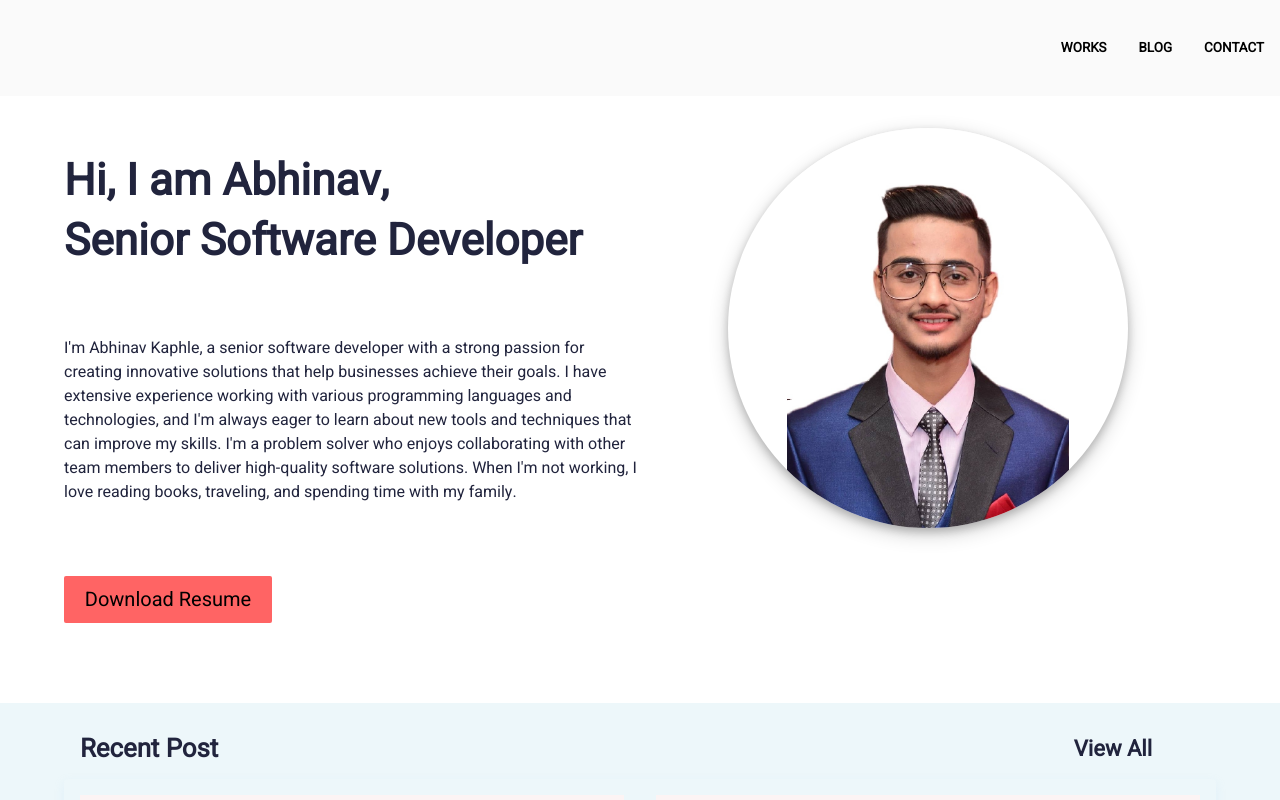
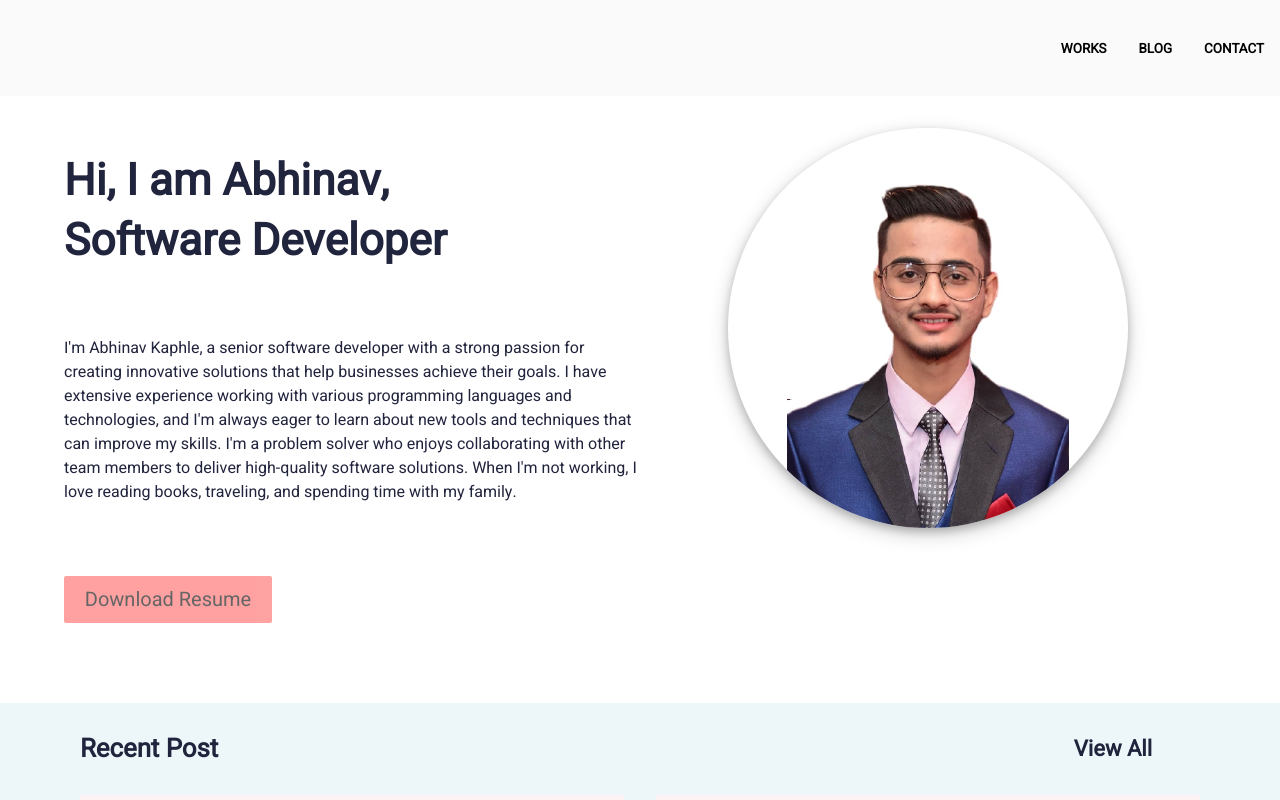
Before and after one commit to dupilop/my-portfolio, a Next.js app: page / in a window 1280 px wide. Shown: the top 800 px of the page. Built offline with nearby package versions, Linux system fonts and the light colour scheme.

Commit message:
small animations added

```diff
--- a/src/pages/common/downloadResume.module.scss
+++ b/src/pages/common/downloadResume.module.scss
@@ -9,8 +9,6 @@ $leftAlign: 15rem;
     width: 208px;
     height: 47px;
     margin-bottom: 2rem;
-    // margin-left: 15rem;
-
     .downloadButton{
         width: 208px;
         height: 47px;
@@ -22,7 +20,11 @@ $leftAlign: 15rem;
         line-height: 29px;
         font-weight: 500;
         border: none;
+        cursor:pointer;
+        opacity: 0.6;
+        transition: 0.3s;
     }
+    .downloadButton:hover {opacity: 1}
 }
 
 @import 'responsive';
--- a/src/pages/common/downloadResume.tsx
+++ b/src/pages/common/downloadResume.tsx
@@ -1,10 +1,13 @@
 import styles from './downloadResume.module.scss';
 
 const DownloadResume = () => {
+    const file = '/resume_abhinav.pdf';
     return(
         <>
             <div className={styles.download}>
+            <a href={file} rel="noopener noreferrer" target="_blank">
                 <button className={styles.downloadButton}>Download Resume</button>
+                </a>
             </div>
         </>
     )
--- a/src/pages/common/footer.module.scss
+++ b/src/pages/common/footer.module.scss
@@ -1,6 +1,5 @@
 .footer{
     height: 5rem;
-    /* background: red; */
     color: #a73131;
     margin-bottom: 2rem;
     display: flex;
@@ -15,6 +14,10 @@
         h6{
             font-size: large;
             font-weight: bold;
+            cursor: pointer;
+        }
+        h6:hover{
+            box-shadow: 0px 0px 20px rgba(52, 57, 59, 0.25);
         }
     }
     .copywriteText{
--- a/src/pages/common/homepage/featuredWorkSlider.tsx
+++ b/src/pages/common/homepage/featuredWorkSlider.tsx
@@ -22,7 +22,6 @@ const FeaturedWorkSlider: React.FC<WorkSlider> = ({title, createYear, category,
                     objectFit="contain"
                     layout="fill"
                     priority
-                    // priority
                     />
                 </div>
                 <div className={styles.content}>
--- a/src/pages/common/homepage/styles/featuredWork.module.scss
+++ b/src/pages/common/homepage/styles/featuredWork.module.scss
@@ -4,8 +4,6 @@ $background: #ffffff;
 $text: #21243D;
 .featuredWorkContainer{
     background: $background;
-    // padding-left: 15rem;
-    // padding: 0 15rem;
     padding-top: 1rem;
     padding-bottom: 5rem;
 
--- a/src/pages/common/homepage/styles/featuredWorkSlider.module.scss
+++ b/src/pages/common/homepage/styles/featuredWorkSlider.module.scss
@@ -12,6 +12,7 @@ $text: #21243D;
     height: 14rem;
     padding: 1rem;
     align-items: center;
+    cursor: pointer;
     .featuredImage{
         height: 100%;
         display: flex;
@@ -25,10 +26,13 @@ $text: #21243D;
         flex-direction: column;
         gap: 1rem;
         width: 80%;
-        // padding-right: 15rem;
 
     }
 }
 
+.featuredWorkSliderContainer:hover{
+    box-shadow: 0px 0px 20px rgba(52, 57, 59, 0.25);
+}
+
 
 @import '../../responsive';
--- a/src/pages/common/homepage/styles/recentPostSlider.module.scss
+++ b/src/pages/common/homepage/styles/recentPostSlider.module.scss
@@ -7,6 +7,7 @@ $rightAlign: 15rem;
     height: 396px;
     font-size: larger;
     position: relative;
+
     .recentPostInside{
         position: absolute;
         left: 0;
@@ -14,20 +15,40 @@ $rightAlign: 15rem;
         width: 100%;
         background: $background;
         height: 100%;
-        // padding: 0 15rem;
-
         .header{
             display: flex;
             justify-content: space-between;
             color: $text;
             padding-left: $leftAlign;
-            // padding-right: $rightAlign;
             padding-top: 1rem;
             font-family: 'Heebo';
             font-style: normal;
             font-weight: 400;
             font-size: 22px;
             line-height: 60px;
+            h4{
+                display: inline-block;
+                position: relative;
+                cursor: pointer;
+            }
+            h4::after {
+                content: '';
+                position: absolute;
+                width: 100%;
+                transform: scaleX(0);
+                height: 2px;
+                bottom: 0;
+                left: 0;
+                background-color: #0087ca;
+                transform-origin: bottom right;
+                transition: transform 0.5s ease-out;
+              }
+
+              h4:hover::after {
+                background: red;
+                transform: scaleX(1);
+                transform-origin: bottom left;
+              }
         }
         .main{
             display: flex;
@@ -37,9 +58,9 @@ $rightAlign: 15rem;
             padding-right: $leftAlign;
             padding-top: 1rem;
             gap: 2rem;
-            box-shadow: 0px 4px 10px rgba(187, 225, 250, 0.25);
             border-radius: 4px;
         }
+
     }
 }
 
--- a/src/pages/common/homepage/styles/sliderBox.module.scss
+++ b/src/pages/common/homepage/styles/sliderBox.module.scss
@@ -6,10 +6,9 @@ $text: #A73131;
     background: $background;
     display: flex;
     justify-content: space-around;
-    /* align-items: center; */
     flex-direction: column;
     padding: 2rem 3rem;
-
+    cursor: pointer;
     .header{
         color: $text;
         font-family: 'Heebo';
@@ -17,11 +16,7 @@ $text: #A73131;
         font-weight: 700;
         font-size: 26px;
         line-height: 38px;
-
-        /* Dark Color */
-
         color: #21243D;
-
     }
     .addInfo{
         font-family: 'Heebo';
@@ -29,9 +24,6 @@ $text: #A73131;
         font-weight: 400;
         font-size: 18px;
         line-height: 26px;
-
-        /* Dark Color */
-
         color: #21243D;
     }
     .description{
@@ -40,11 +32,11 @@ $text: #A73131;
         font-weight: 400;
         font-size: 16px;
         line-height: 24px;
-
-        /* Dark Color */
-
         color: #21243D;
     }
 }
+.boxOuter:hover{
+    box-shadow: 0px 0px 20px rgba(52, 57, 59, 0.25);
+}
 
 @import '../../responsive';
--- a/src/pages/common/myprofile.tsx
+++ b/src/pages/common/myprofile.tsx
@@ -12,7 +12,7 @@ const MyProfile = () => {
         <div className={styles.container}>
             <div className={styles.leftContainer}>
                 <h3>{firstHeading} <br />
-                Senior Software Developer</h3>
+                Software Developer</h3>
                 <p>
                     {mybio}
                 </p>
--- a/src/pages/common/navbar.module.scss
+++ b/src/pages/common/navbar.module.scss
@@ -23,5 +23,30 @@ $text: #000000;
         justify-content: center;
         gap: 2rem;
         align-items: center;
+        cursor: pointer;
+        div{
+            h6{
+                display: inline-block;
+                position: relative;
+            }
+            h6::after {
+                content: '';
+                position: absolute;
+                width: 100%;
+                transform: scaleX(0);
+                height: 2px;
+                bottom: 0;
+                left: 0;
+                background-color: #0087ca;
+                transform-origin: bottom right;
+                transition: transform 0.5s ease-out;
+              }
+
+              h6:hover::after {
+                background: red;
+                transform: scaleX(1);
+                transform-origin: bottom left;
+              }
+        }
     }
 }
--- a/src/pages/common/navbar.tsx
+++ b/src/pages/common/navbar.tsx
@@ -1,30 +1,11 @@
 import styles from './navbar.module.scss';
-import { SiGithub, SiGmail, SiLinkedin, SiInstagram } from 'react-icons/si';
 
 const Navbar = () => {
     return(
         <>
             <div className={styles.main}>
-                {/* <div className={styles.firstNav}>
+                <div className={styles.secondNav}>
                     <div>
-                        <h6>WORKS</h6>
-                    </div>
-                    <div>
-                        <h6>EDUCATION</h6>
-                    </div>
-                    <div>
-                        <h6>EXPERIENCE</h6>
-                    </div>
-                </div> */}
-                {/* <div className={styles.iconNav}>
-                    <h6><SiGmail /></h6>
-                    <h6><SiLinkedin /></h6>
-                    <h6><SiInstagram /></h6>
-                    <h6><SiGithub /></h6>
-
-                </div> */}
-                <div className={styles.secondNav}>
-                <div>
                         <h6>WORKS</h6>
                     </div>
                     <div>
--- a/src/styles/Home.module.scss
+++ b/src/styles/Home.module.scss
@@ -4,9 +4,7 @@
   flex-direction: column;
   gap: 2rem;
   .section{
-    // height: 100vh;
     background: white;
-    // position: relative;
     display: flex;
     flex-direction: column;
     gap: 3rem;
```
Also changed, not shown: 1 other file (tests, documents, lock files or other folders).
